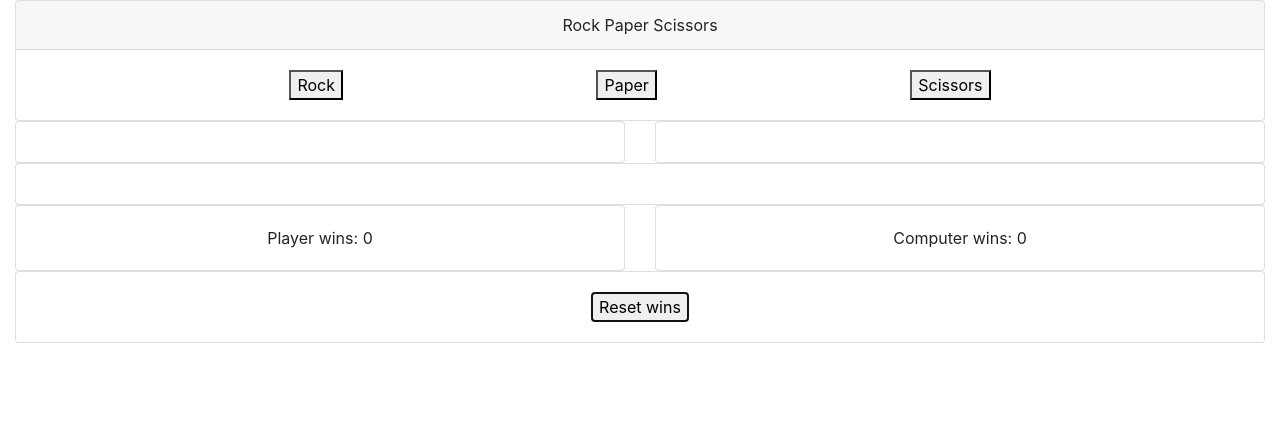
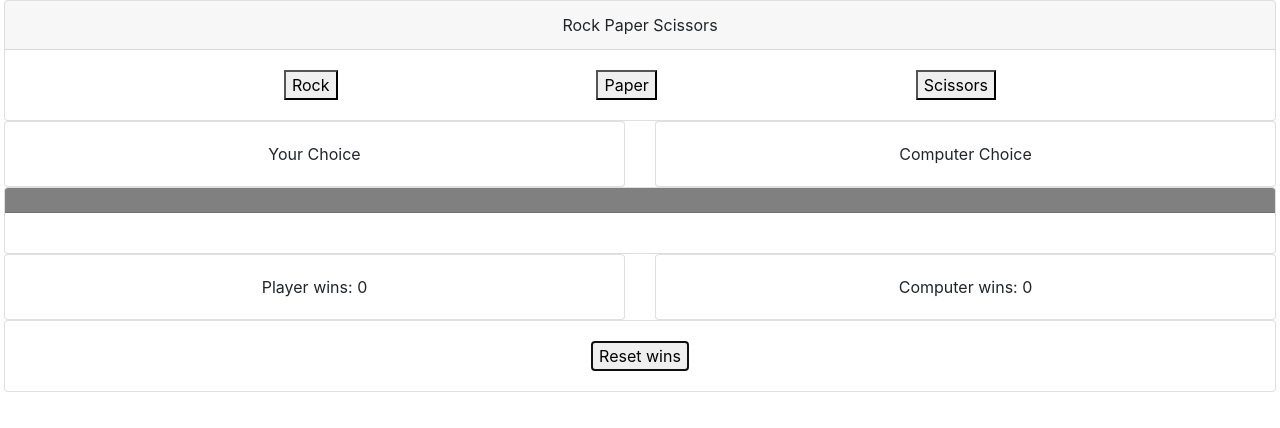
Before and after one commit to RileyTudbury/rock-paper-scissors, a plain HTML site: page index.html in a window 1280 px wide. Both pictures are taken after a click on the button "Reset wins". Drawn offline with nearby package versions, Linux system fonts and the light colour scheme.

Commit message:
Added colors for win/loss/tie

```diff
--- a/app.js
+++ b/app.js
@@ -2,6 +2,7 @@
 let computerChoice
 let buttonGroupElem = document.getElementById("button-group")
 let resultFrameElem = document.getElementById("result-frame")
+let resultHeaderElem = document.getElementById("result-header")
 let gameFrameElemLeft = document.getElementById("game-frame-left")
 let gameFrameElemRight = document.getElementById("game-frame-right")
 let playerWins = 0
@@ -19,6 +20,7 @@ function play(playerChoice) {
 
   if (playerChoice == computerChoice) {
     resultFrameElem.textContent = "You have tied!"
+    resultHeaderElem.style.backgroundColor = "yellow"
   }
   else {
     switch (playerChoice) {
@@ -26,28 +28,34 @@ function play(playerChoice) {
         if (computerChoice == "paper") {
           resultFrameElem.textContent = "Sorry, you lose."
           computerWins++
+          resultHeaderElem.style.backgroundColor = "red"
           break;
         }
         resultFrameElem.textContent = "You won!"
         playerWins++
+        resultHeaderElem.style.backgroundColor = "green"
         break;
       case "paper":
         if (computerChoice == "scissors") {
           resultFrameElem.textContent = "Sorry, you lose."
           computerWins++
+          resultHeaderElem.style.backgroundColor = "red"
           break;
         }
         resultFrameElem.textContent = "You won!"
         playerWins++
+        resultHeaderElem.style.backgroundColor = "green"
         break;
       case "scissors":
         if (computerChoice == "rock") {
           resultFrameElem.textContent = "Sorry, you lose."
           computerWins++
+          resultHeaderElem.style.backgroundColor = "red"
           break;
         }
         resultFrameElem.textContent = "You won!"
         playerWins++
+        resultHeaderElem.style.backgroundColor = "green"
         break;
     }
   }
@@ -65,6 +73,8 @@ function drawWins() {
 function winsReset() {
   playerWins = 0
   computerWins = 0
+  resultFrameElem.textContent = ""
+  resultHeaderElem.style.backgroundColor = "grey"
 
   drawWins()
 }
--- a/index.html
+++ b/index.html
@@ -14,7 +14,7 @@
 <body>
 
 
-  <div class="container-fluid">
+  <div class="container-fluid px-1">
     <div class="row">
 
       <!-- Main game area -->
@@ -40,13 +40,15 @@
 
       <div class="col-6 text-center">
         <div class="card">
-          <div class="card-body" id="game-frame-left">
+
+          <div class="card-body" id="game-frame-left"> Your Choice
           </div>
         </div>
       </div>
+
       <div class="col-6 text-center">
         <div class="card">
-          <div class="card-body" id="game-frame-right">
+          <div class="card-body" id="game-frame-right"> Computer Choice
           </div>
         </div>
       </div>
@@ -55,6 +57,7 @@
 
       <div class="col-12 text-center">
         <div class="card">
+          <div class="card-header" id="result-header"></div>
           <div class="card-body" id="result-frame">
           </div>
         </div>
@@ -65,14 +68,14 @@
       <div class="col-6 text-center">
         <div class="card">
           <div class="card-body">
-            Player wins: <span id="player-wins"></span>
+            Player wins: <span id="player-wins">0</span>
           </div>
         </div>
       </div>
       <div class="col-6 text-center">
         <div class="card">
           <div class="card-body">
-            Computer wins: <span id="computer-wins"></span>
+            Computer wins: <span id="computer-wins">0</span>
           </div>
         </div>
       </div>
```
Also changed, not shown: style.css (line endings or trailing spaces).
